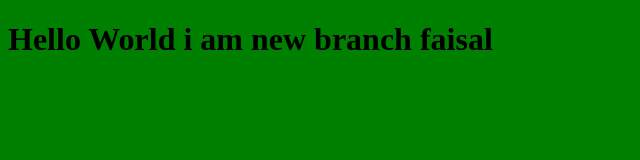
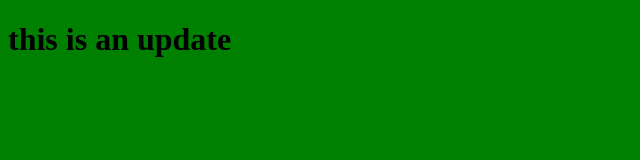
Before and after one commit to MARFXX/myproject, a plain HTML site: page index.html in a window 1280 px wide. Shown: the whole page, without its empty margins (0-640 px from the left). Drawn offline with Linux system fonts and the light colour scheme.

Commit message:
edit the html file

```diff
--- a/index.html
+++ b/index.html
@@ -8,7 +8,7 @@
 
 </head>
 <body>
-    <h1>Hello World i am new branch faisal</h1>
+    <h1>this is an update</h1>
 
     <script src="app.js"></script>
 </body>
```
